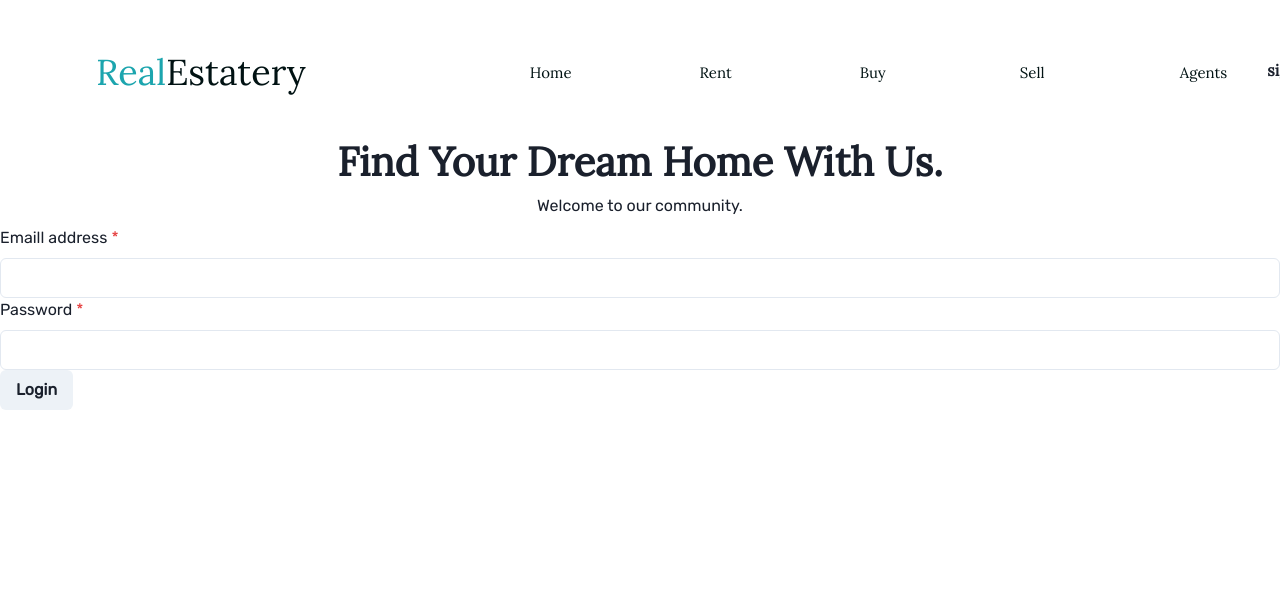
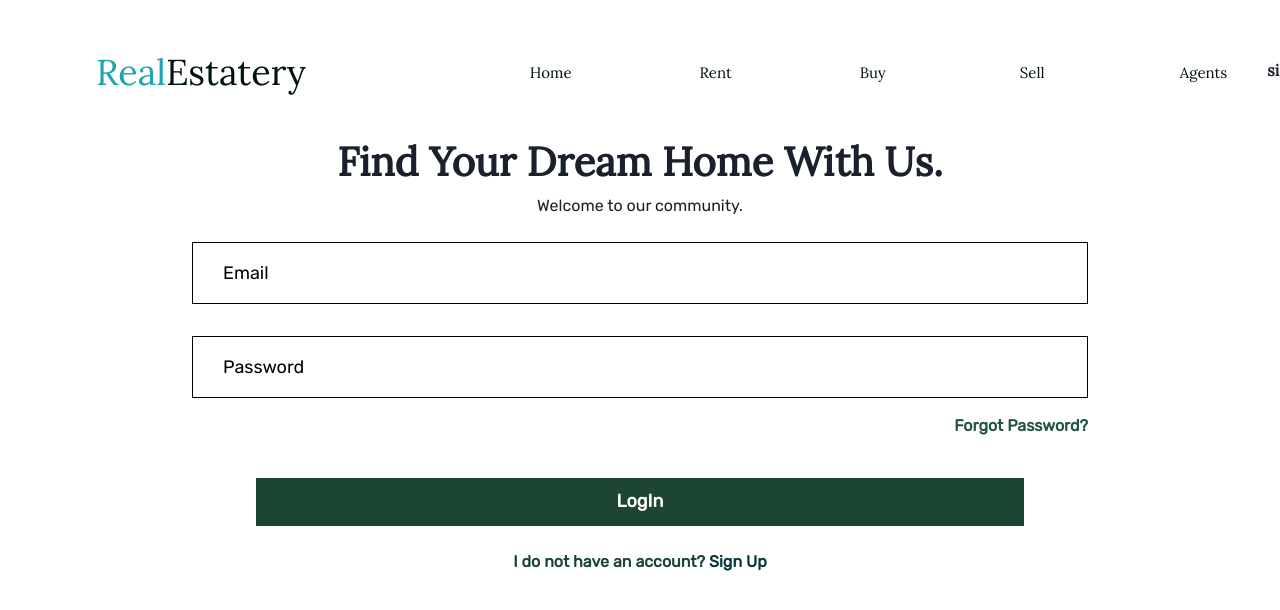
Before and after one commit to Ajyupdate/freestyle, a Next.js app: page /auth/sign-in in a window 1280 px wide. Shown: the top 610 px of the page. Built offline with nearby package versions, Linux system fonts and the light colour scheme.

Commit message:
testing previous ui

```diff
--- a/modules/auth/SignInForm.tsx
+++ b/modules/auth/SignInForm.tsx
@@ -1,246 +1,250 @@
-// import * as React from "react";
-// import { Formik, Form, ErrorMessage } from "formik";
-// import {
-//   FormControl,
-//   useToast,
-//   Input,
-//   Button,
-//   Stack,
-//   Flex,
-//   Box,
-//   Text,
-//   Link,
-//   Container,
-// } from "@chakra-ui/react";
-// import * as Yup from "yup";
-// import { useRouter } from "next/router";
+import * as React from "react";
+import { Formik, Form, ErrorMessage } from "formik";
+import {
+  FormControl,
+  useToast,
+  Input,
+  Button,
+  Stack,
+  Flex,
+  Box,
+  Text,
+  Link,
+  Container,
+} from "@chakra-ui/react";
+import * as Yup from "yup";
+import { useRouter } from "next/router";
 
-// const API_ENDPOINT = process.env.NEXT_PUBLIC_API_ENDPOINT;
+const API_ENDPOINT = process.env.NEXT_PUBLIC_API_ENDPOINT;
 
-// interface ISignInFormProps {
-//   email: string;
-//   password: string;
-// }
-// export default function SignInForm() {
-//   console.log(API_ENDPOINT);
-//   const router = useRouter();
-//   const toast = useToast();
-//   const initialValues: ISignInFormProps = {
-//     email: "",
-//     password: "",
-//   };
+interface ISignInFormProps {
+  email: string;
+  password: string;
+}
+export default function SignInForm() {
+  console.log(API_ENDPOINT);
+  const router = useRouter();
+  const toast = useToast();
+  const initialValues: ISignInFormProps = {
+    email: "",
+    password: "",
+  };
 
-//   const validationSchema = Yup.object({
-//     email: Yup.string().email("Invalid email address").required("Required"),
-//     password: Yup.string()
-//       .min(8, "Password must be at least 8 characters")
-//       .required("Required"),
-//   });
-//   return (
-//     <Formik
-//       initialValues={initialValues}
-//       // validationSchema={validationSchema}
-//       onSubmit={({ email, password }) => {
-//         const postBody = { email, password };
-//         console.log(postBody);
+  const validationSchema = Yup.object({
+    email: Yup.string().email("Invalid email address").required("Required"),
+    password: Yup.string()
+      .min(8, "Password must be at least 8 characters")
+      .required("Required"),
+  });
+  return (
+    <Formik
+      initialValues={initialValues}
+      // validationSchema={validationSchema}
+      onSubmit={({ email, password }) => {
+        const postBody = { email, password };
+        console.log(postBody);
 
-//         const handleSubmit = async () => {
-//           try {
-//             const response = await fetch(`${API_ENDPOINT}seller/login`, {
-//               method: "POST",
-//               body: JSON.stringify({ email, password }),
-//             });
-
-//             if (!response.ok) {
-//               console.log("Login failed");
-//             }
-//             // const {token} = await response.json()
-//             // console.log(token)
-//             // localStorage.setItem('token', token)
-//             // router.push('/')
-
-//           } catch (error) {
-//             console.log(error)
-//             toast({
-//               title: "Login failed",
-//               description: `${error}`,
-//               status: "error",
-//               duration: 5000,
-//               isClosable: true,
-//             });
-//           }
-
-//           // const response = await fetch(`${API_ENDPOINT}seller/login`, {
-//           //   method: "POST",
-//           //   headers: {
-//           //     // 'Content-Type': 'application/json',
-//           //     // "Access-Control-Allow-Origin": "*",
-//           //   },
-//           //   body: JSON.stringify({ email, password }),
-//           // });
-//           // // console.log(response);
-
-//           // const data = await response.json();
-//           // console.log(data);
-//         };
-//         handleSubmit();
-//       }}
-//     >
-//       {({ values, handleBlur, errors, handleChange, handleSubmit }) => (
-//         <Form onSubmit={handleSubmit}>
-//           <Box>
-//             <Flex
-//               direction={{ base: "column", md: "column" }}
-//               wrap="wrap"
-//               mx={{ md: "unset", base: 8 }}
-//               align="center"
-//               justify="center"
-//             >
-//               <FormControl
-//                 w={{ base: "100%", md: "70%" }}
-//                 mx={{ md: "2" }}
-//                 my={4}
-//                 flex={{ base: "1 0 100%", md: "1 0 45%" }}
-//               >
-//                 <Input
-//                   css={{
-//                     padding: "30px",
-//                     border: "1px solid black;", // apply custom border style
-//                   }}
-//                   rounded={"none"}
-//                   size={"lg"}
-//                   placeholder="Email"
-//                   type="email"
-//                   name="email"
-//                   value={values.email}
-//                   onChange={handleChange}
-//                 />
-//                 <ErrorMessage name="email" />
-//               </FormControl>
-
-//               <FormControl
-//                 w={{ base: "100%", md: "70%" }}
-//                 mx={{ md: "2" }}
-//                 my={4}
-//                 flex={{ base: "1 0 100%", md: "1 0 45%" }}
-//               >
-//                 <Input
-//                   css={{
-//                     padding: "30px",
-//                     border: "1px solid black;", // apply custom border style
-//                   }}
-//                   rounded={"none"}
-//                   placeholder="Password"
-//                   size={"lg"}
-//                   type="password"
-//                   name="password"
-//                   value={values.password}
-//                   onChange={handleChange}
-//                 />
-//                 <ErrorMessage name="password" />
-//               </FormControl>
-//             </Flex>
-
-//             <Box>
-//               <Flex
-//                 mx={{ md: "unset", base: 8 }}
-//                 align="center"
-//                 color={"green.800"}
-//                 mb={8}
-//                 justify={"right"}
-//               >
-//                 <Link fontWeight={900} mr={{ md: "15%" }}>
-//                   Forgot Password?
-//                 </Link>
-//               </Flex>
-
-//               <Flex
-//                 mx={{ md: "unset", base: 8 }}
-//                 justify="center"
-//                 pt={2}
-//                 align="center"
-//               >
-//                 <Button
-//                   w={{ base: "100%", md: "60%" }}
-//                   mx={2}
-//                   rounded={"none"}
-//                   onClick={() => handleSubmit()}
-//                   // w={{base: '100%', md: '100%'}}
-//                   loadingText="Submitting"
-//                   size="lg"
-//                   bg={"green.900"}
-//                   color={"white"}
-//                   _hover={{
-//                     bg: "green.500",
-//                   }}
-//                 >
-//                   LogIn
-//                 </Button>
-//               </Flex>
-
-//               <Stack pt={6}>
-//                 <Text align={"center"} color="green.900" fontWeight={900}>
-//                   I do not have an account?{" "}
-//                   <Link
-//                     href={"/auth/sign-up"}
-//                     fontWeight={"extrabold"}
-//                     color={"#03373A"}
-//                   >
-//                     Sign Up
-//                   </Link>
-//                 </Text>
-//               </Stack>
-//             </Box>
-//           </Box>
-//         </Form>
-//       )}
-//     </Formik>
-//   );
-// }
-
-
-import { useState } from "react";
-import { FormControl, FormLabel, Input, Button } from "@chakra-ui/react";
-
-function LoginForm() {
-  const [email, setEmail] = useState("");
-  const [password, setPassword] = useState("");
-
-  const handleSubmit = async (e:any) => {
-   let payload ={
-    email: email,
-    password: password
-   }
-   console.log((payload))
-    e.preventDefault();
-
-    const response = await fetch("https://real-estate-yjz9.onrender.com/seller/login", {
+        const handleSubmit = async () => {
+          try {
+            const response = await fetch(`${API_ENDPOINT}seller/login`, {
               method: "POST",
                     headers: { 'Access-Control-Allow-Origin': '*',
                   'Content-type': "application/json"
               },
-      body: JSON.stringify(payload)
+              body: JSON.stringify({ email, password }),
+            });
+            console.log(response)
 
+            if (!response.ok) {
+              console.log("Login failed");
+            }
+            const {token} = await response.json()
+            console.log(token)
+            // localStorage.setItem('token', token)
+            // router.push('/')
+
+          } catch (error) {
+            console.log(error)
+            toast({
+              title: "Login failed",
+              description: `${error}`,
+              status: "error",
+              duration: 5000,
+              isClosable: true,
             });
+          }
 
-    const data = await response.json();
+          // const response = await fetch(`${API_ENDPOINT}seller/login`, {
+          //   method: "POST",
+          //   headers: {
+          //     // 'Content-Type': 'application/json',
+          //     // "Access-Control-Allow-Origin": "*",
+          //   },
+          //   body: JSON.stringify({ email, password }),
+          // });
+          // // console.log(response);
 
-    console.log(data); // do something with the response data
+          // const data = await response.json();
+          // console.log(data);
         };
+        handleSubmit();
+      }}
+    >
+      {({ values, handleBlur, errors, handleChange, handleSubmit }) => (
+        <Form onSubmit={handleSubmit}>
+          <Box>
+            <Flex
+              direction={{ base: "column", md: "column" }}
+              wrap="wrap"
+              mx={{ md: "unset", base: 8 }}
+              align="center"
+              justify="center"
+            >
+              <FormControl
+                w={{ base: "100%", md: "70%" }}
+                mx={{ md: "2" }}
+                my={4}
+                flex={{ base: "1 0 100%", md: "1 0 45%" }}
+              >
+                <Input
+                  css={{
+                    padding: "30px",
+                    border: "1px solid black;", // apply custom border style
+                  }}
+                  rounded={"none"}
+                  size={"lg"}
+                  placeholder="Email"
+                  type="email"
+                  name="email"
+                  value={values.email}
+                  onChange={handleChange}
+                />
+                <ErrorMessage name="email" />
+              </FormControl>
 
-  return (
-    <form onSubmit={handleSubmit}>
-      <FormControl id="email" isRequired>
-        <FormLabel>Emaill address</FormLabel>
-        <Input type="email" value={email} onChange={(e) => setEmail(e.target.value)} />
+              <FormControl
+                w={{ base: "100%", md: "70%" }}
+                mx={{ md: "2" }}
+                my={4}
+                flex={{ base: "1 0 100%", md: "1 0 45%" }}
+              >
+                <Input
+                  css={{
+                    padding: "30px",
+                    border: "1px solid black;", // apply custom border style
+                  }}
+                  rounded={"none"}
+                  placeholder="Password"
+                  size={"lg"}
+                  type="password"
+                  name="password"
+                  value={values.password}
+                  onChange={handleChange}
+                />
+                <ErrorMessage name="password" />
               </FormControl>
-      <FormControl id="password" isRequired>
-        <FormLabel>Password</FormLabel>
-        <Input type="password" value={password} onChange={(e) => setPassword(e.target.value)} />
-      </FormControl>
-      <Button type="submit">Login</Button>
-    </form>
+            </Flex>
+
+            <Box>
+              <Flex
+                mx={{ md: "unset", base: 8 }}
+                align="center"
+                color={"green.800"}
+                mb={8}
+                justify={"right"}
+              >
+                <Link fontWeight={900} mr={{ md: "15%" }}>
+                  Forgot Password?
+                </Link>
+              </Flex>
+
+              <Flex
+                mx={{ md: "unset", base: 8 }}
+                justify="center"
+                pt={2}
+                align="center"
+              >
+                <Button
+                  w={{ base: "100%", md: "60%" }}
+                  mx={2}
+                  rounded={"none"}
+                  onClick={() => handleSubmit()}
+                  // w={{base: '100%', md: '100%'}}
+                  loadingText="Submitting"
+                  size="lg"
+                  bg={"green.900"}
+                  color={"white"}
+                  _hover={{
+                    bg: "green.500",
+                  }}
+                >
+                  LogIn
+                </Button>
+              </Flex>
+
+              <Stack pt={6}>
+                <Text align={"center"} color="green.900" fontWeight={900}>
+                  I do not have an account?{" "}
+                  <Link
+                    href={"/auth/sign-up"}
+                    fontWeight={"extrabold"}
+                    color={"#03373A"}
+                  >
+                    Sign Up
+                  </Link>
+                </Text>
+              </Stack>
+            </Box>
+          </Box>
+        </Form>
+      )}
+    </Formik>
   );
 }
 
-export default LoginForm;
+
+// import { useState } from "react";
+// import { FormControl, FormLabel, Input, Button } from "@chakra-ui/react";
+
+// function LoginForm() {
+//   const [email, setEmail] = useState("");
+//   const [password, setPassword] = useState("");
+
+//   const handleSubmit = async (e:any) => {
+//    let payload ={
+//     email: email,
+//     password: password
+//    }
+//    console.log((payload))
+//     e.preventDefault();
+
+//     const response = await fetch("https://real-estate-yjz9.onrender.com/seller/login", {
+//       method: "POST",
+//       headers: { 'Access-Control-Allow-Origin': '*',
+//                   'Content-type': "application/json"
+//     },
+//       body: JSON.stringify(payload)
+
+//     });
+
+//     const data = await response.json();
+
+//     console.log(data); // do something with the response data
+//   };
+
+//   return (
+//     <form onSubmit={handleSubmit}>
+//       <FormControl id="email" isRequired>
+//         <FormLabel>Emaill address</FormLabel>
+//         <Input type="email" value={email} onChange={(e) => setEmail(e.target.value)} />
+//       </FormControl>
+//       <FormControl id="password" isRequired>
+//         <FormLabel>Password</FormLabel>
+//         <Input type="password" value={password} onChange={(e) => setPassword(e.target.value)} />
+//       </FormControl>
+//       <Button type="submit">Login</Button>
+//     </form>
+//   );
+// }
+
+// export default LoginForm;
```
Lines whose indentation alone changed are shown as unchanged.
